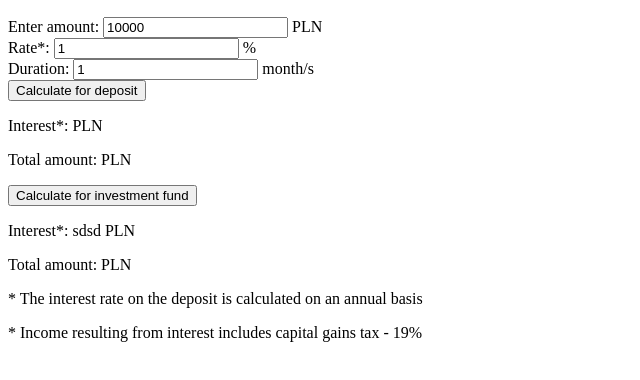
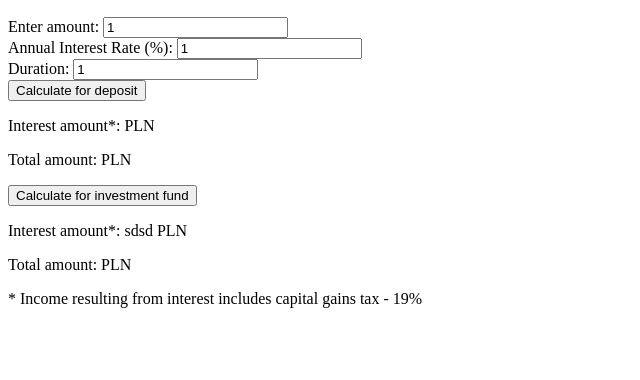
Before and after one commit to JerryWski/Project-Count-it, a plain HTML site: page index.html in a window 1280 px wide. Shown: the part 110-490 px from the top of the page, without its empty margins (0-640 px from the left). Drawn offline with Linux system fonts and the light colour scheme.

Commit message:
some changes for html

```diff
--- a/index.html
+++ b/index.html
@@ -27,15 +27,15 @@
         <div class="inputs-wrapper">
           <div class="count-wrapper">
             <label for="amount">Enter amount:</label>
-            <input type="number" id="amount" value="10000" /> PLN
+            <input type="number" id="amount" value="1" placeholder="PLN" />
           </div>
           <div class="count-wrapper">
-            <label for="rate">Rate*:</label>
-            <input type="number" id="rate" value="1" max="100" /> %
+            <label for="rate">Annual Interest Rate (%):</label>
+            <input type="number" id="rate" value="1" max="100" />
           </div>
           <div class="count-wrapper">
             <label for="month">Duration:</label>
-            <input type="number" id="month" value="1" max="12" /> month/s
+            <input type="number" id="month" value="1" max="12" placeholder="month/s" />
           </div>
           <span class="error-text"></span>
         </div>
@@ -47,7 +47,7 @@
             <button class="calcuate-btn-depo">Calculate for deposit</button>
           </div>
           <div class="result">
-            <p>Interest*: <span class="total-interest-depo"></span> PLN</p>
+            <p>Interest amount*: <span class="total-interest-depo"></span> PLN</p>
             <p>Total amount: <span class="total-amount-depo"></span> PLN</p>
           </div>
         </div>
@@ -60,7 +60,7 @@
           </div>
           <div class="result">
             <p>
-              Interest*: <span class="total-interest-invest">sdsd</span> PLN
+              Interest amount*: <span class="total-interest-invest">sdsd</span> PLN
             </p>
             <p>Total amount: <span class="total-amount-invest"></span> PLN</p>
           </div>
@@ -70,9 +70,6 @@
 
     <footer>
       <p class="footer-info">
-        * The interest rate on the deposit is calculated on an annual basis
-      </p>
-      <p class="footer-info">
         * Income resulting from interest includes capital gains tax - 19%
       </p>
     </footer>
```
